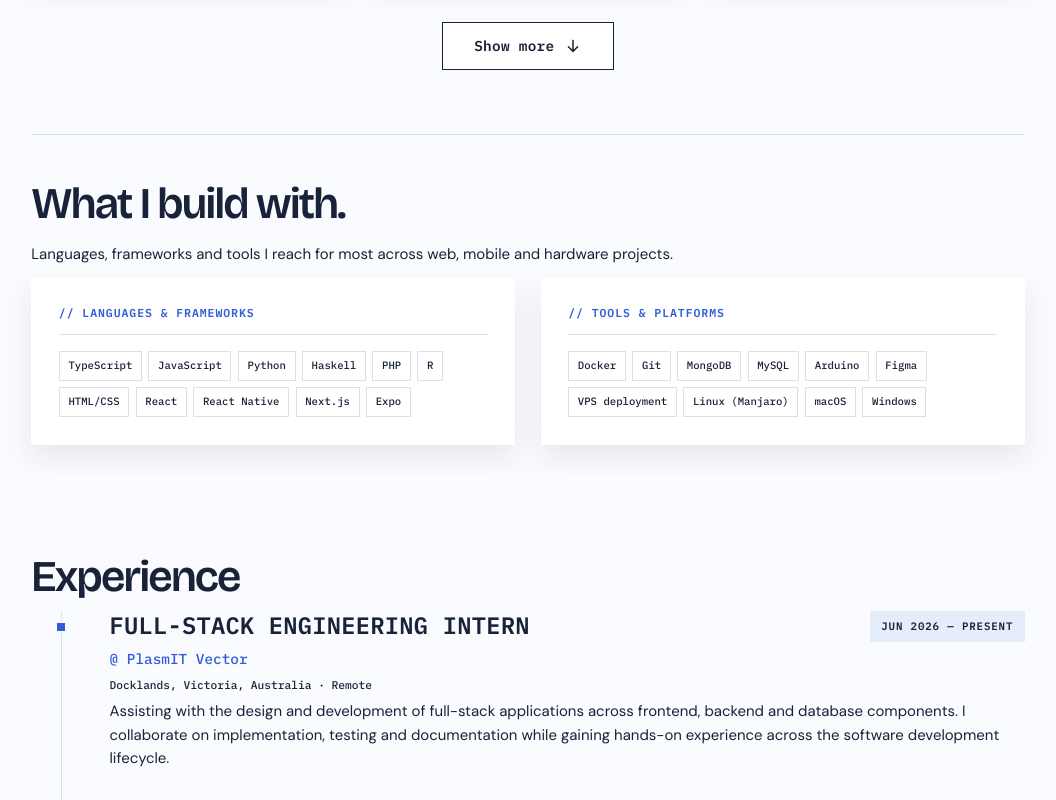
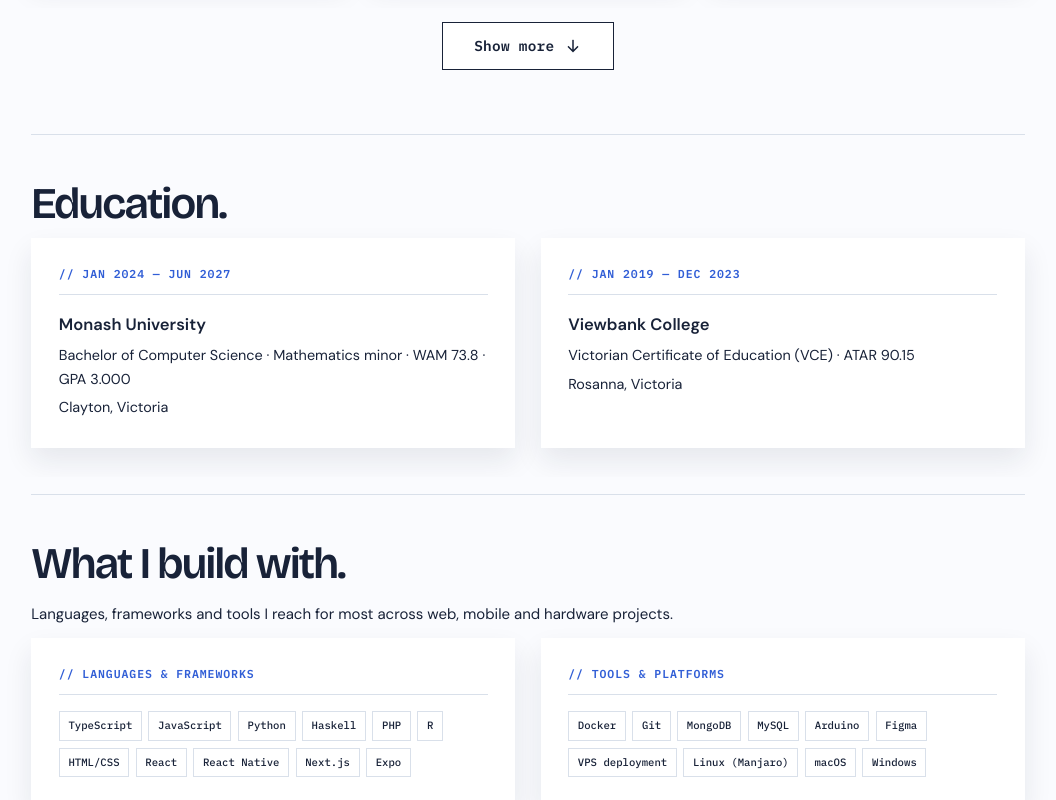
Before and after one commit to pjrus/p-jain-dev, a SvelteKit app: page / in a window 1280 px wide. Shown: the part 1260-2060 px from the top of the page, without its empty margins (112-1168 px from the left). Built offline with nearby package versions, Linux system fonts and the light colour scheme.

Commit message:
feat: add education section; update resume and end PlasmIT role

```diff
--- a/src/routes/+page.svelte
+++ b/src/routes/+page.svelte
@@ -7,7 +7,7 @@
   import ProjectCard from '$lib/components/ProjectCard.svelte';
   import SeoHead from '$lib/components/SeoHead.svelte';
   import SectionHeading from '$lib/components/SectionHeading.svelte';
-  import { experience, projects, stack } from '$lib/data/content.js';
+  import { education, experience, projects, stack } from '$lib/data/content.js';
   import { canonicalUrl } from '$lib/seo.js';
 
   const homeJsonLd = {
@@ -158,6 +158,21 @@
   </div>
 </section>
 
+<section class="stack shell section" id="education">
+  <SectionHeading title="Education." reveal />
+
+  <div class="stack-grid">
+    {#each education as item, index}
+      <div class="stack-card education-card" data-reveal="stack-card" style={`--reveal-delay: ${index * 90}ms`}>
+        <h3 class="stack-card-title">// {item.period}</h3>
+        <p class="education-institution">{item.institution}</p>
+        <p class="education-award">{item.award} · {item.detail}</p>
+        <p class="education-location">{item.location}</p>
+      </div>
+    {/each}
+  </div>
+</section>
+
 <section class="stack shell section" id="stack">
   <SectionHeading
     title="What I build with."
--- a/src/styles/stack.css
+++ b/src/styles/stack.css
@@ -33,3 +33,14 @@
   letter-spacing: var(--tracking-label);
   text-transform: uppercase;
 }
+
+.education-institution {
+  font-size: 1.15rem;
+  font-weight: 600;
+}
+
+.education-award,
+.education-location {
+  margin-top: 0.35rem;
+  color: var(--muted);
+}
```
Also changed, not shown: src/lib/data/content.js, 2 other files (tests, documents, lock files or other folders).
